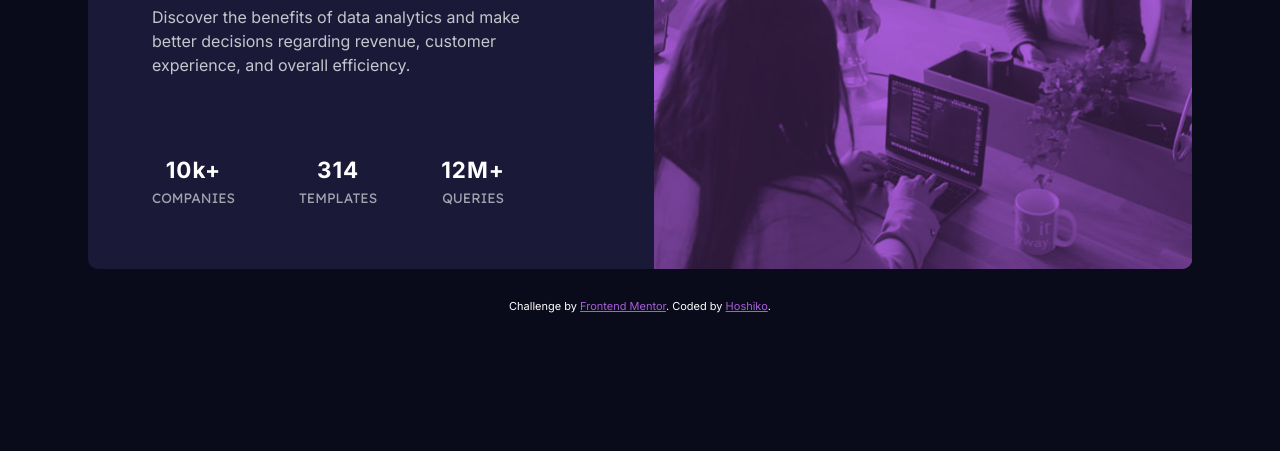
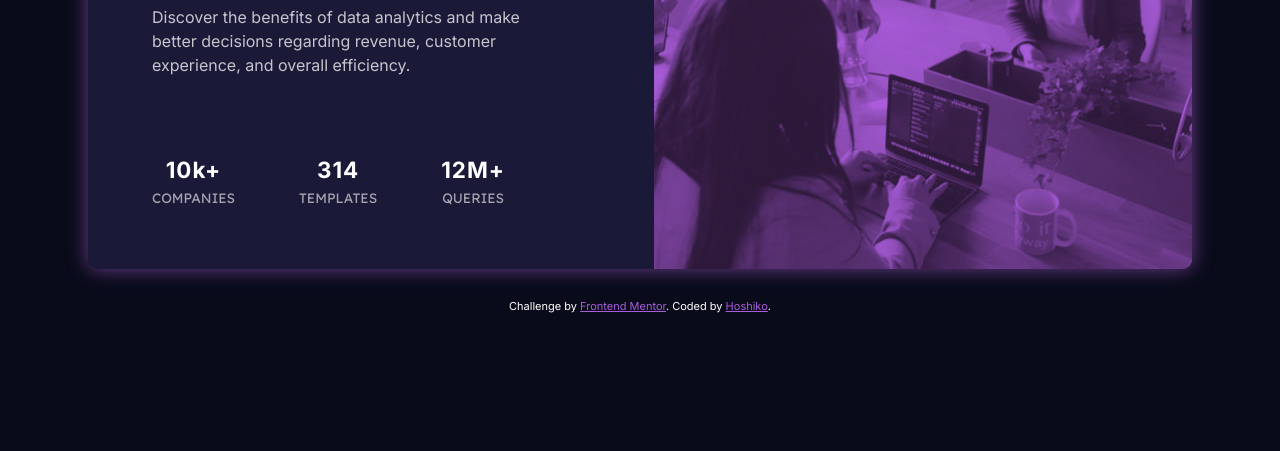
Before and after one commit to oliwiakramm/statistics-card, a plain HTML site: page index.html in a window 1280 px wide. Shown: the part 349-800 px from the top of the page. Drawn offline with Linux system fonts and the light colour scheme.

Commit message:
update css

```diff
--- a/style.css
+++ b/style.css
@@ -170,6 +170,7 @@ body {
   overflow: hidden;
   max-width: 26.25rem;
   animation: scaleUp 1s ease forwards;
+  box-shadow: 0px 0px 20px 0px rgba(175, 96, 215, 0.6);
 }
 
 .img__container {
```
